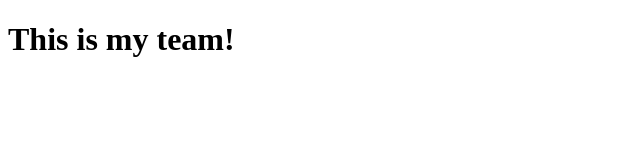
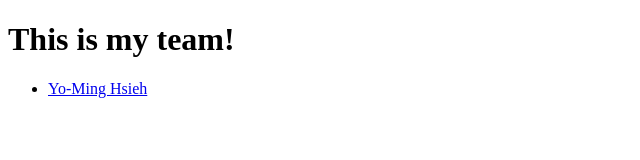
Before and after one commit to as8325973-cloud/SoEn1029, a plain HTML site: page index.html in a window 1280 px wide. Shown: the whole page, without its empty margins (0-640 px from the left). Drawn offline with Linux system fonts and the light colour scheme.

Commit message:
Update index.html

```diff
--- a/index.html
+++ b/index.html
@@ -7,6 +7,7 @@
 <body>
 <h1> This is my team! </h1>
 <ul>
+<li><a href="resume-b80501049.html"> Yo-Ming Hsieh </a></li>
 </ul>
 </body>
 </html>
```
